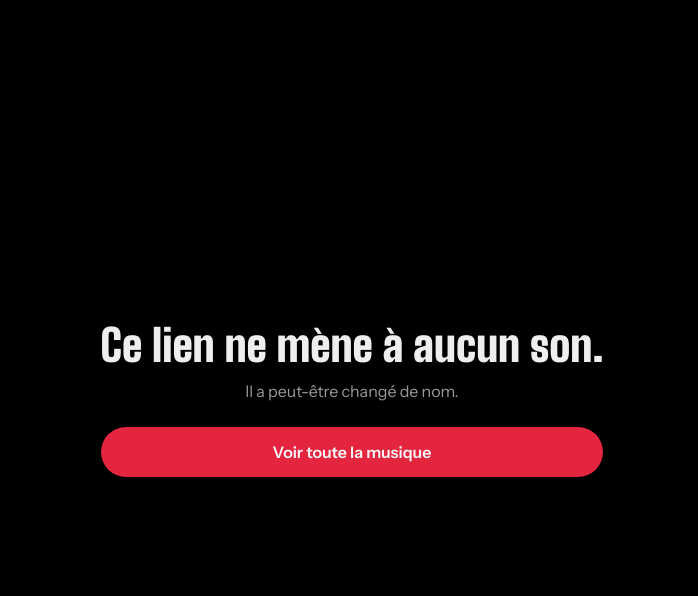
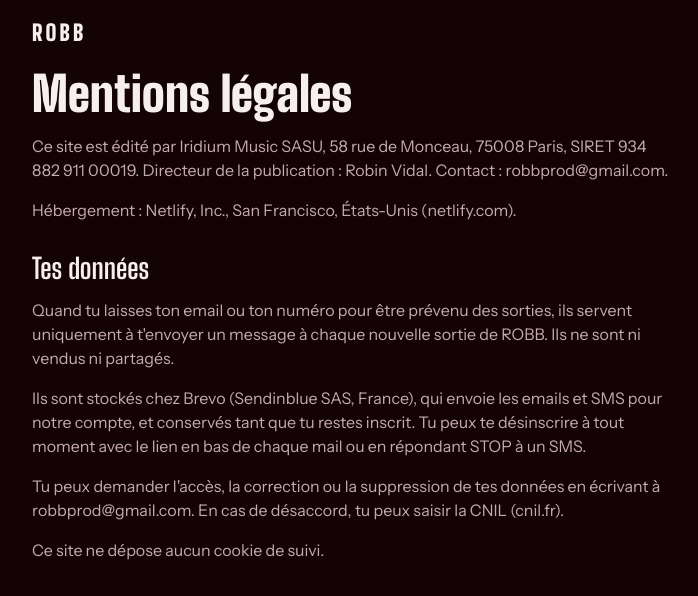
Before and after one commit to iridiummusic/robb-page, a Next.js app: page /mentions-legales in a window 1280 px wide. Before the commit this address had no page. Shown: the top 596 px of the page, without its empty margins (288-986 px from the left). Built offline with nearby package versions, Linux system fonts and the light colour scheme.

Commit message:
Add files via upload

```diff
--- /dev/null
+++ b/app/mentions-legales/page.tsx
@@ -0,0 +1,37 @@
+import { site } from "@/site.config";
+
+export const metadata = { title: "Mentions légales et confidentialité" };
+
+export default function Legal() {
+  const l = site.legal;
+  return (
+    <div className="stage" style={{ padding: "0 20px 64px" }}>
+      <article className="legal-page">
+        <a className="wordmark" href="/">{site.artist}</a>
+        <h1>Mentions légales</h1>
+        <p>
+          Ce site est édité par {l.company}
+          {l.address && <>, {l.address}</>}
+          {l.siret && <>, SIRET {l.siret}</>}. Directeur de la publication : {l.director}. Contact : {l.contact}.
+        </p>
+        <p>Hébergement : Netlify, Inc., San Francisco, États-Unis (netlify.com).</p>
+
+        <h2>Tes données</h2>
+        <p>
+          Quand tu laisses ton email ou ton numéro pour être prévenu des sorties, ils servent uniquement à t'envoyer un
+          message à chaque nouvelle sortie de {site.artist}. Ils ne sont ni vendus ni partagés.
+        </p>
+        <p>
+          Ils sont stockés chez Brevo (Sendinblue SAS, France), qui envoie les emails et SMS pour notre compte, et
+          conservés tant que tu restes inscrit. Tu peux te désinscrire à tout moment avec le lien en bas de chaque mail ou
+          en répondant STOP à un SMS.
+        </p>
+        <p>
+          Tu peux demander l'accès, la correction ou la suppression de tes données en écrivant à {l.contact}. En cas de
+          désaccord, tu peux saisir la CNIL (cnil.fr).
+        </p>
+        <p>Ce site ne dépose aucun cookie de suivi.</p>
+      </article>
+    </div>
+  );
+}
```
